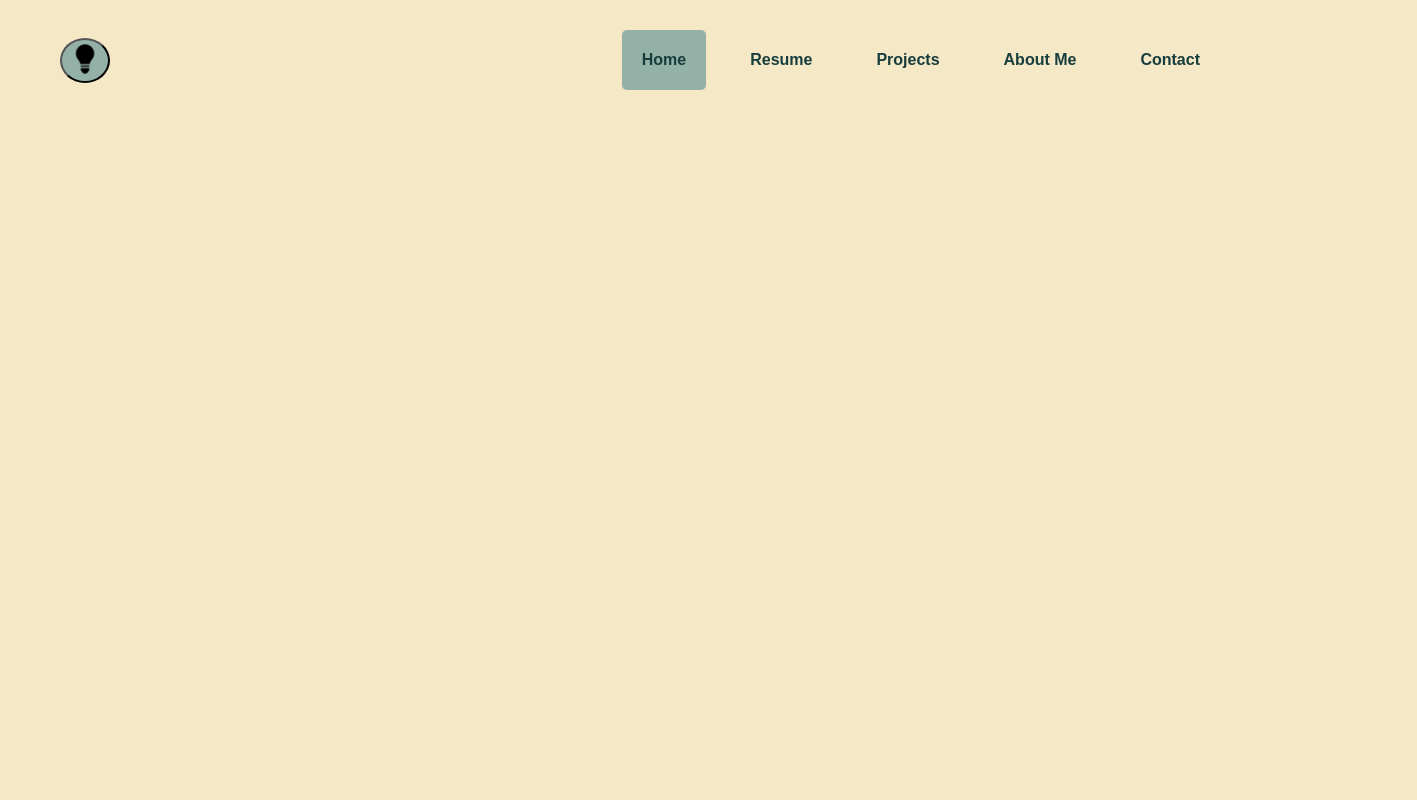
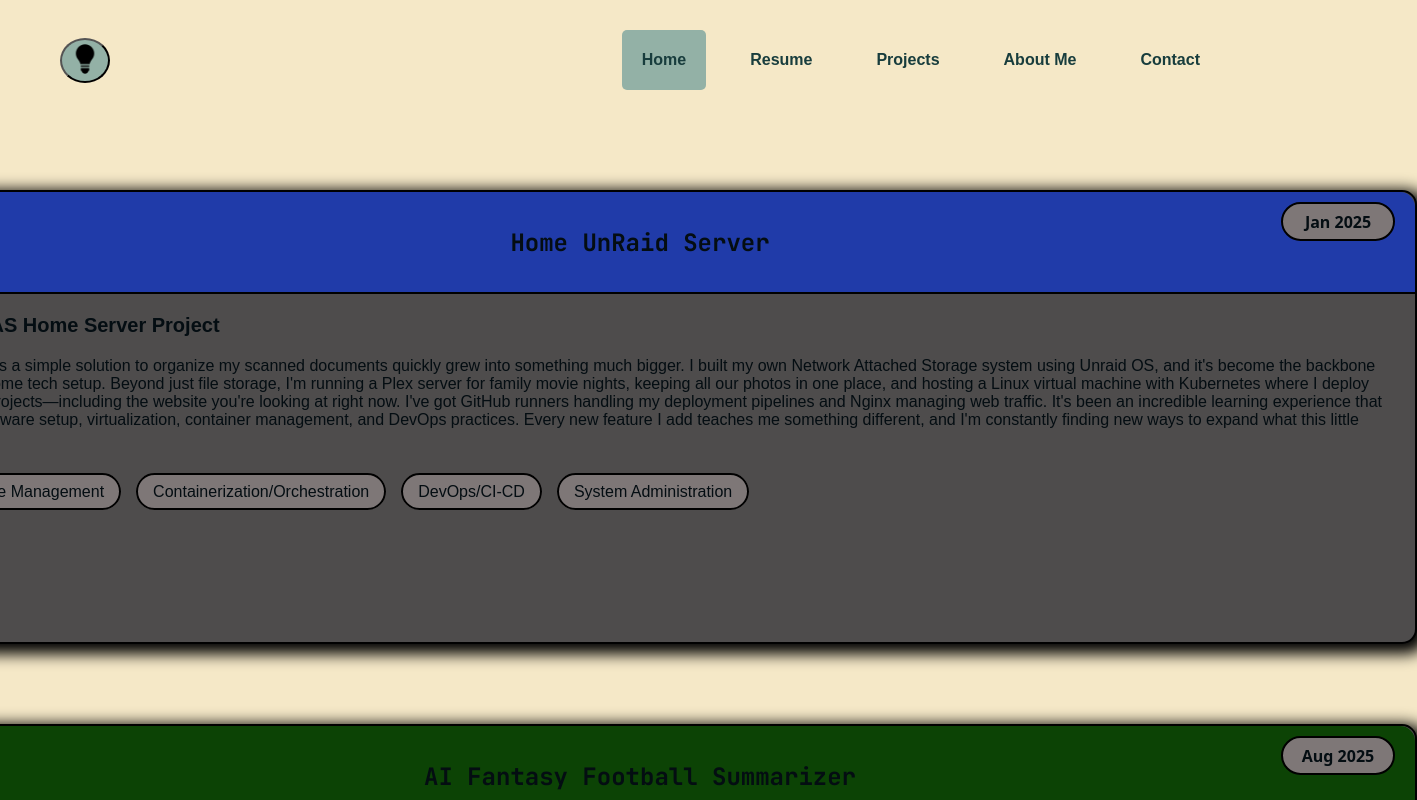
Before and after one commit to trighele/profile-ui, a React (Vite) app: page /projects in a window 1280 px wide. Shown: the top 800 px of the page, 1417 px wide, since content can reach past the window. Built offline with nearby package versions, Linux system fonts and the light colour scheme; a web font is replaced by a local one.

Commit message:
more updates

```diff
--- a/src/components/pages/Projects/ProjectData.jsx
+++ b/src/components/pages/Projects/ProjectData.jsx
@@ -1,9 +1,11 @@
 const projectData = [
     {
         id: "d769f2f8-4bc2-42b2-8de0-0f71914f3c77",
+        backgroundColor: "#203BA9",
         title: "Home UnRaid Server",
         subTitle: "Custom NAS Home Server Project",
-        description: "Built a comprehensive Network Attached Storage system running Unraid OS for document organization, Plex media streaming, and centralized file storage. Implemented a Linux VM with Kubernetes for application deployment, including this portfolio site. Integrated GitHub Runner agents for CI/CD automation and Nginx Proxy Manager for web services. This self-hosted infrastructure showcases full-stack development capabilities from application creation to production deployment and ongoing maintenance.",
+        projdate: "Jan 2025",
+        description: "What started as a simple solution to organize my scanned documents quickly grew into something much bigger. I built my own Network Attached Storage system using Unraid OS, and it's become the backbone of my entire home tech setup. Beyond just file storage, I'm running a Plex server for family movie nights, keeping all our photos in one place, and hosting a Linux virtual machine with Kubernetes where I deploy my personal projects—including the website you're looking at right now. I've got GitHub runners handling my deployment pipelines and Nginx managing web traffic. It's been an incredible learning experience that combines hardware setup, virtualization, container management, and DevOps practices. Every new feature I add teaches me something different, and I'm constantly finding new ways to expand what this little server can do.",
         keywords: ["Infrastructure Management", "Containerization/Orchestration", "DevOps/CI-CD", "System Administration"],
         links: [
             {
@@ -15,9 +17,11 @@ const projectData = [
     },
     {
         id: "7a32574b-0d7a-4bfa-8dbd-fba5198aad51",
+        backgroundColor: "#0C4305",
         title: "AI Fantasy Football Summarizer",
         subTitle: "AI-Powered Fantasy Football Podcast Summarizer",
-        description: "Automated application that downloads, transcribes, and summarizes fantasy football podcasts using OpenAI Whisper and Claude AI. Built to help busy parents stay current with football news through quick AI-generated summaries. Features Gradio UI and cost-efficient HuggingFace inference endpoints that spin up GPU resources on-demand. Demonstrates practical AI integration, API orchestration, and smart resource management for real-world automation needs.",
+        projdate: "Aug 2025",
+        description: "As my family grew, I found myself falling behind on fantasy football podcasts—there just weren't enough hours in the day to stay current with all the latest player news and analysis. So I built an app that does the heavy lifting for me. It automatically downloads podcast episodes, uses OpenAI's Whisper to transcribe them, and then has Claude generate clean, structured summaries of the key points. I built a simple Gradio interface so it's easy to use, and I'm using HuggingFace's on-demand GPU endpoints to keep costs low—the system only spins up expensive compute power when I actually need transcription done. Now when I miss an episode, I can get caught up in minutes instead of hours. It's been a great way to combine my love of football with learning about AI integration and smart cloud resource management.",
         keywords: ["AI/Machine Learning Integration", "API Development & Orchestration", "Cloud Computing & Resource Management", "DevOps/CI-CD"],
         links: [
             {
@@ -29,3 +33,5 @@ const projectData = [
     }
 
 ]
+
+export default projectData;
--- a/src/components/pages/Projects/ProjectItem.jsx
+++ b/src/components/pages/Projects/ProjectItem.jsx
@@ -1,5 +1,21 @@
-export default function ProjectItem({project}){
-    return (
-        <div>Test</div>
-    )
+export default function ProjectItem({ project }) {
+  return (
+    <div className="project-item">
+      <div className="project-header" style={{ backgroundColor: project.backgroundColor }}>
+        <h2>{project.title}</h2>
+        <div className="project-date">
+            {project.projdate}
+        </div>
+      </div>
+      <div className="project-details">
+        <h3 className="project-subtitle">{project.subTitle}</h3>
+        <p>{project.description}</p>
+        {project.keywords.map((keyword,index) =>
+        <div className="project-keyword" key={index}>
+            {keyword}
+        </div>
+        )}
+      </div>
+    </div>
+  );
 }
--- a/src/components/pages/Projects/ProjectsPage.css
+++ b/src/components/pages/Projects/ProjectsPage.css
@@ -5,19 +5,87 @@
   flex-direction: column;
   justify-content: center;
   align-items: center;
-  margin-top: 200px;
+  margin-top: 100px;
   margin-left: 300px;
   margin-right: 300px;
 }
 
-#projects h2{
+#projects .project-item{
+  background-color: #4E4C4C;
+  display: flex;
+  flex-direction: column;
+  height: 450px;
+  width: 1550px;
+  border-radius: 15px;
+  -webkit-box-shadow: 5px 5px 15px 5px #000000;
+  box-shadow: 5px 5px 15px 5px #000000;
+  border: 2px solid #000000;
+  margin-bottom: 80px;
+}
+
+#projects .project-header{
+  display: flex;
+  justify-content: center;
+  align-items: center;
+  position: relative;
+  height: 100px;
+  width: 1550px;
+  -webkit-border-radius: 15px 15px 0px 0px;
+  border-radius: 15px 15px 0px 0px;
+  border-bottom: 2px solid #000000;
+  font-family: 'JetBrains Mono';
+}
+
+#projects .project-date {
+  background-color: #7E7777;
+  position: absolute;
+  width: 110px;
+  height: 35px;
+  border-radius: 25px;
+  border: 2px solid #000000;
+  top: 10px;
+  right: 20px;
+  font-size: 16px;
+  font-weight: 700;
+  font-family: "Noto Sans", sans-serif;
+  display: flex;
+  justify-content: center;
+  align-items: center;
+}
+
+#projects .project-details {
+  padding-left: 30px;
+  padding-right: 30px;
+}
+
+.project-details h3 {
+  font-size: 20px;
+}
+
+.project-details p {
+  padding-bottom: 20px;
+}
+
+.project-details .project-keyword {
+  display: inline;
+  border-radius: 25px;
+  border: 2px solid #000000;
+  margin-right: 15px;
+  padding: 8px 15px;
+  background-color: #7E7777;
+}
+
+
+
+
+/* #projects h2{
   color: var(--primary-color);
   font-size: 20px;
 }
 
 #projects p{
   text-align: center;
-}
+} */
 
 @media (max-width: 768px) {
   #projects {
--- a/src/components/pages/Projects/ProjectsPage.jsx
+++ b/src/components/pages/Projects/ProjectsPage.jsx
@@ -1,9 +1,13 @@
 import './ProjectsPage.css';
+import ProjectItem from "./ProjectItem.jsx";
+import projectData from "./ProjectData.jsx";
 
 export default function ProjectsPage() {
   return (
     <section id="projects">
-      {/* Need to replicate what was done on experience tab */}
+      {projectData.map((project) => {
+        return <ProjectItem key={project.id} project={project} />
+      })}
     </section>
   );
 }
```
